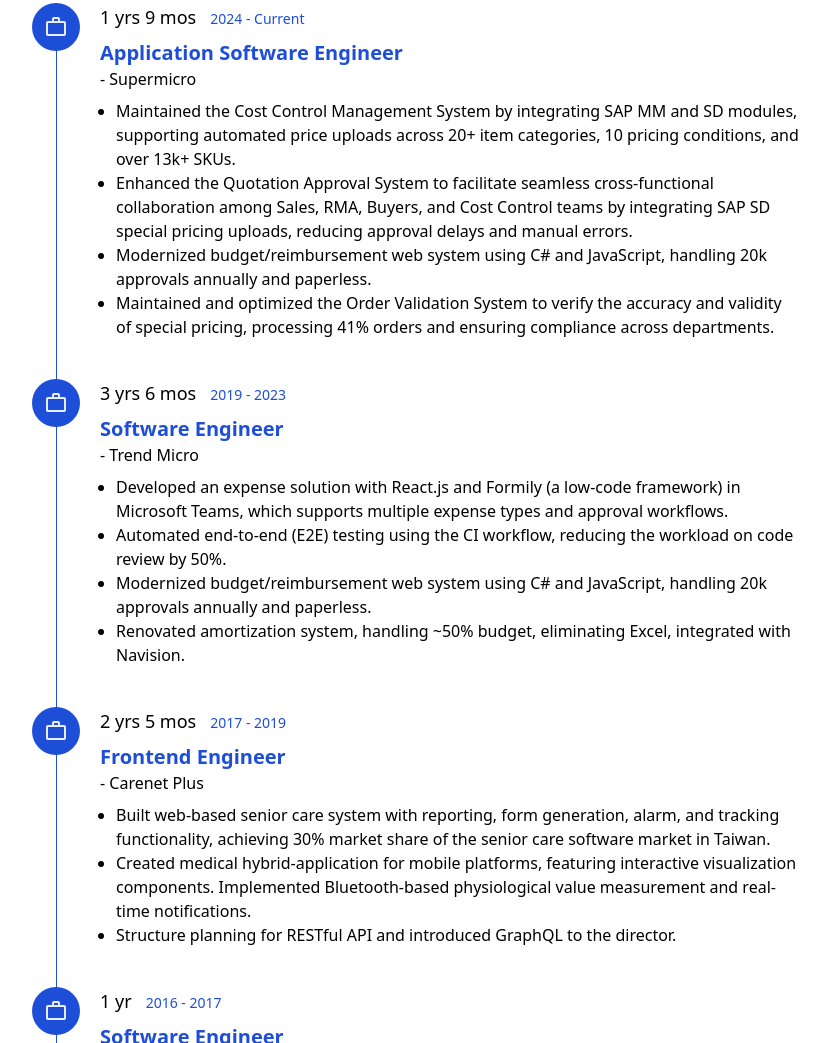
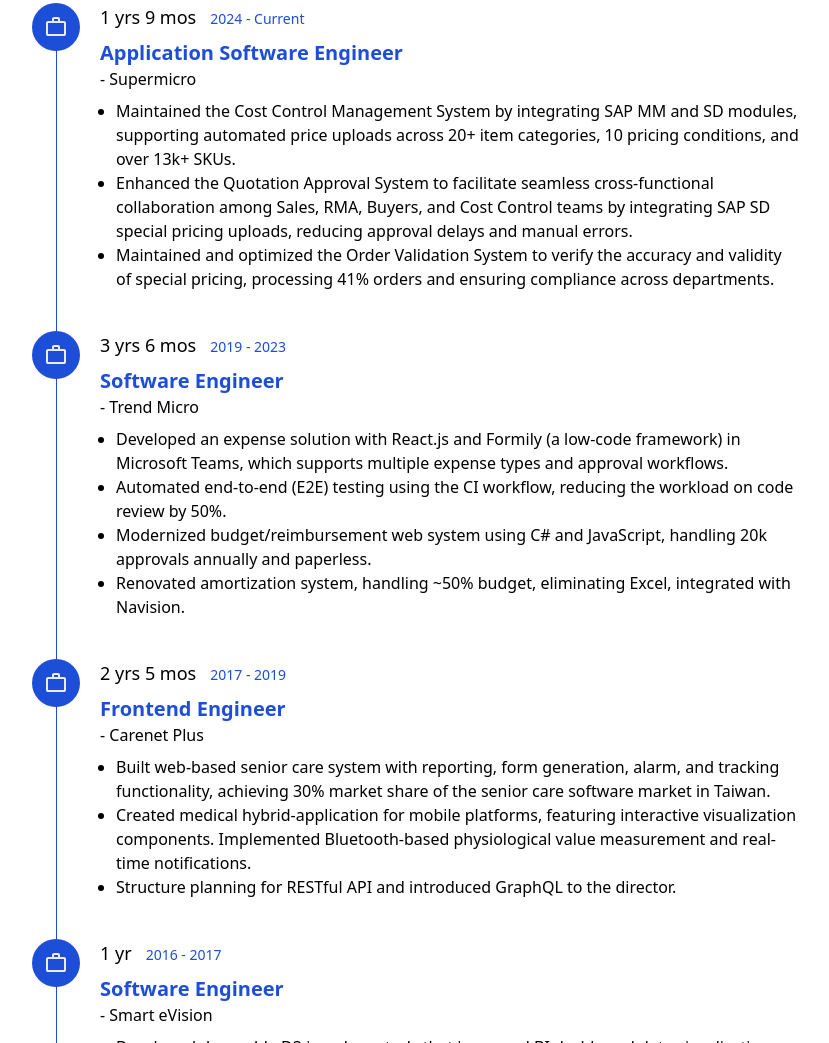
Before and after one commit to rosethorn999/rosethorn999.github.io, a website built with webpack: page src/index.html in a window 1280 px wide. Shown: the part 3669-4712 px from the top of the page, without its empty margins (224-1053 px from the left). Built offline with nearby package versions, Linux system fonts and the light colour scheme; files whose address does not match are found by name.

Commit message:
fix: Update current

```diff
--- a/src/index.html
+++ b/src/index.html
@@ -654,10 +654,6 @@
                   uploads, reducing approval delays and manual errors.
                 </li>
                 <li>
-                  Modernized budget/reimbursement web system using C# and
-                  JavaScript, handling 20k approvals annually and paperless.
-                </li>
-                <li>
                   Maintained and optimized the Order Validation System to verify
                   the accuracy and validity of special pricing, processing 41%
                   orders and ensuring compliance across departments.
```
Also changed, not shown: src/images/bg.jpeg (deleted).
